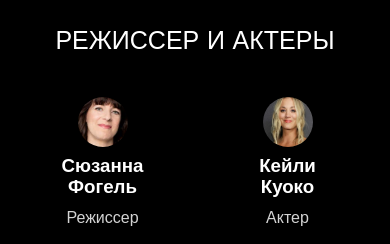
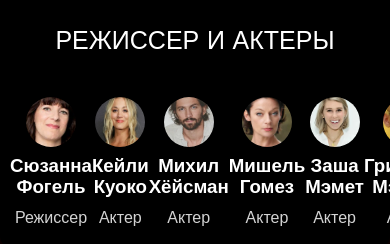
Before and after one commit to nnnastt/-, a website: page opis.html in a window 390 px wide. Shown: the part 2683-2927 px from the top of the page. Drawn offline with nearby package versions, Linux system fonts and the light colour scheme.

Commit message:
Add files via upload

```diff
--- a/opis.css
+++ b/opis.css
@@ -429,9 +429,9 @@ header {
   background-color: #00000000;
 
   display: flex;
-  flex-wrap: wrap;
-  justify-content: space-around;
+  flex-direction: row;
   align-items: center;
+  justify-content: flex-start;
   margin: 10px;
   padding-top: 20px;
 }
@@ -439,8 +439,8 @@ header {
 .actor-card {
   position: relative;
     color:white;
+    width: 200px;
     height: 150px;
-     width: calc(33.33% - 20px);
     display: flex;
     flex-direction: column;
     align-items: center;
@@ -468,21 +468,42 @@ header {
 
 
 @media (max-width: 1900px) {
-  .actor-card {
-    width: calc(16.66% - 20px);
+  .actor{
+    width: 100%;
+
+  }
+  .actor-card{
+    width: 100%;
   }
 }
 
+@media (max-width: 1600px) {
+  .actor{
+    width: 100%;
+
+  }
+  .actor-card{
+    width: 100%;
+  }
+}
 
 @media (max-width: 1000px) {
-  .actor-card {
-    width: calc(50% - 20px);
+  .actor{
+    width: 100%;
+
+  }
+  .actor-card{
+    width: 75%;
   }
 }
 
 @media (max-width: 750px) {
-  .actor-card {
-    width: calc(50% - 20px);
+  .actor{
+    width: 100%;
+
+  }
+  .actor-card{
+    width: 45%;
   }
 }
 
```
Also changed, not shown: soon.css (+13 -7 lines).
